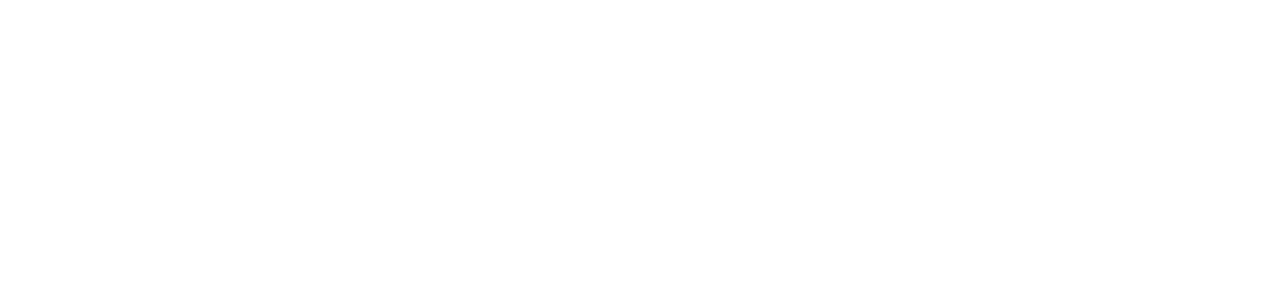
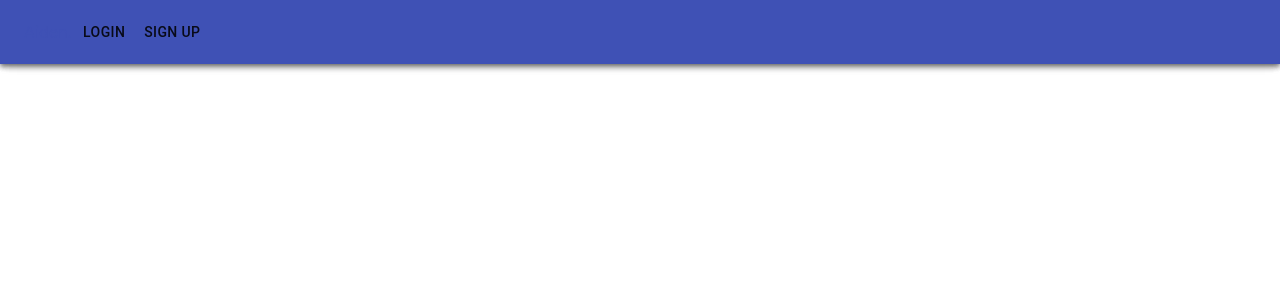
Before and after one commit to SaintTan/Aiden, a React (Create React App) app in the folder aiden/: page / in a window 1280 px wide. Shown: the top 300 px of the page. Built offline with nearby package versions, Linux system fonts and the light colour scheme.

Commit message:
finished nav bar

```diff
--- a/aiden/src/App.js
+++ b/aiden/src/App.js
@@ -1,16 +1,24 @@
 import React, { Component } from "react";
 import { BrowserRouter as Router, Switch, Route } from "react-router-dom";
-import LoginPage from "./pages/login"
-import SignUpPage from "./pages/signup"
+import Header from "./component/Header";
+import SpaceBox from "./component/Header";
+import LoginPage from "./pages/login";
+import SignUpPage from "./pages/signup";
 
 export default class App extends Component{
     render(){
         return(
             <Router>
-                <Switch>
-                    <Route exact path="/login" render={props => <LoginPage {...props}/>}/>
-                    <Route exact path="/signup" render={props => <SignUpPage {...props}/>}/>
-                </Switch>
+                <div>
+                    <Header/>
+                    <SpaceBox/>
+                </div>
+                <div>
+                    <Switch>
+                        <Route exact path="/login" render={props => <LoginPage {...props}/>}/>
+                        <Route exact path="/signup" render={props => <SignUpPage {...props}/>}/>
+                    </Switch>
+                </div>
             </Router>
         );
     }
--- /dev/null
+++ b/aiden/src/component/Header.js
@@ -0,0 +1,34 @@
+import React, {Component} from "react";
+import {
+    AppBar,
+    Toolbar,
+    Link,
+    Button,
+    Box
+} from "@material-ui/core";
+
+export default class Header extends Component{
+    constructor(props){
+        super(props)
+        this.state={}
+    }
+    render(){
+        return(
+            <AppBar>
+                <Toolbar>
+                    <Link href="/">
+                        Aiden.
+                    </Link>
+                    <Button href="/login">Login</Button>
+                    <Button href="/signup">Sign up</Button>
+                </Toolbar>
+            </AppBar>
+        )
+    }
+}
+
+export function SpaceBox(){
+    return(
+        <Box/>
+    )
+}
```
